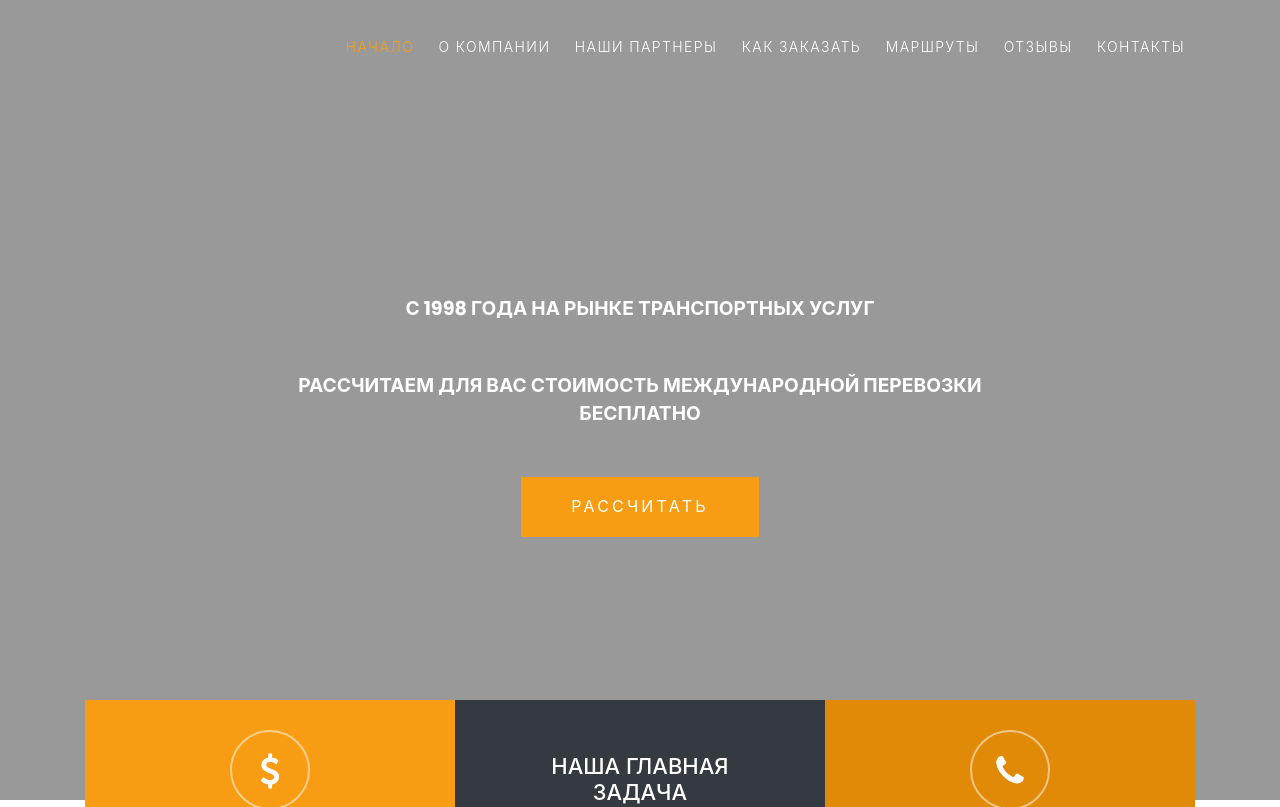
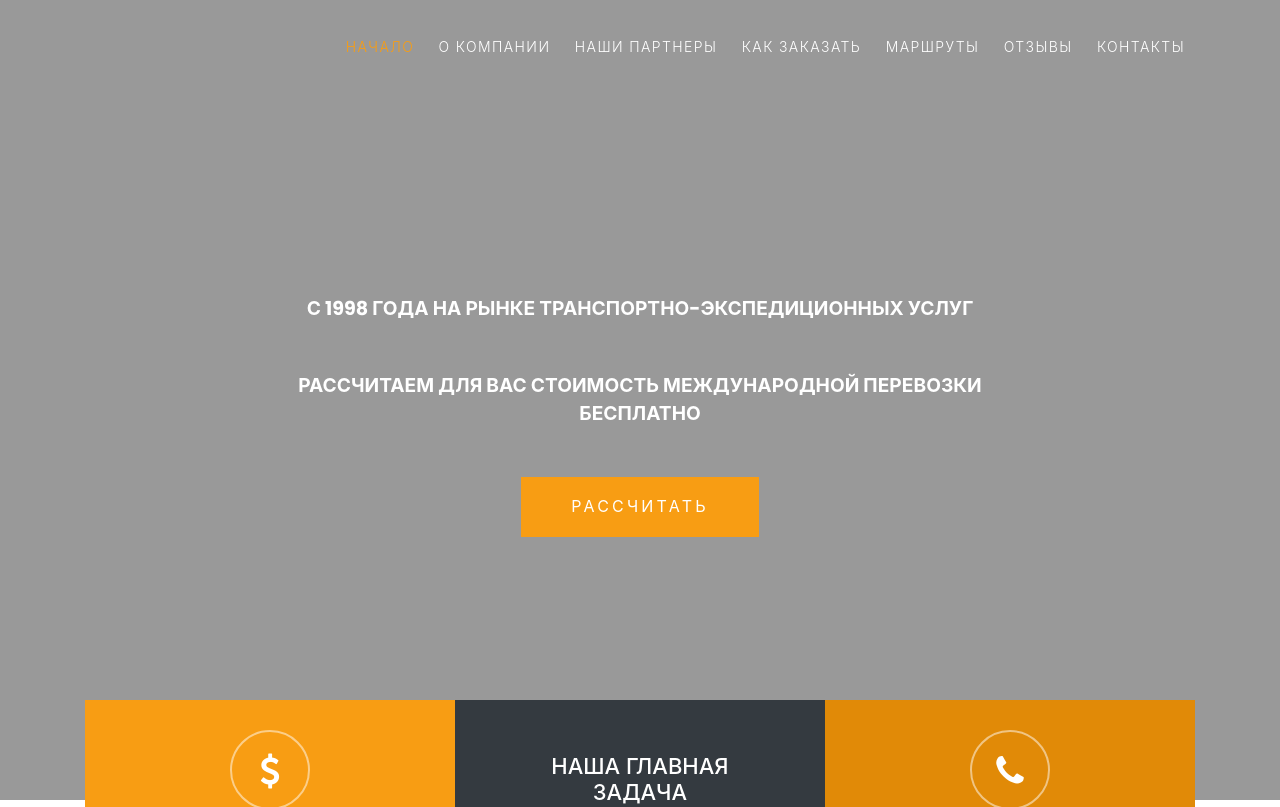
Before and after one commit to GreatRaksin/CubocTrans_site, a Django app: page / in a window 1280 px wide. Shown: the top 807 px of the page. Run offline with Django 3.2, Linux system fonts and the light colour scheme; data that the repository does not hold is empty; some libraries are stand-ins or nearby versions; some web fonts are replaced.

Commit message:
Реформатнул тексты

```diff
--- a/templates/base.html
+++ b/templates/base.html
@@ -10,7 +10,7 @@
     <meta charset="utf-8">
     <meta name="viewport" content="width=device-width, initial-scale=1, shrink-to-fit=no">
     <!-- SEO -->
-    <meta name="description" content="С 1998 года на рынке транспортных услуг. Доверьте свой бизнес экспертам в международных перевозках.">
+    <meta name="description" content="С 1998 года на рынке транспортно-экспидиционных услуг. Доверьте свой бизнес экспертам в международных перевозках.">
     <meta name="Keywords" content="грузоперевозки, международные перевозки, транспортные услуги, тренспортные компании беларусь">
 
     <!-- style -->
--- a/templates/index.html
+++ b/templates/index.html
@@ -13,7 +13,7 @@
 
                     <h1 class="text-white font-weight-light mb-5 text-uppercase font-weight-bold">{{ object_list.first.title_on_image }}</h1>
                     <p class="text-white font-weight-light mb-5 text-uppercase font-weight-bold">С 1998 года на рынке
-                                                                                                 транспортных услуг</p>
+                                                                                                 транспортно-экспедиционных услуг</p>
                     <p class="text-white font-weight-light mb-5 text-uppercase font-weight-bold">Рассчитаем для вас стоимость международной перевозки бесплатно</p>
                     <p><a href="{% url 'contact' %}" class="btn btn-primary py-3 px-5 text-white">Рассчитать</a></p>
 
```
